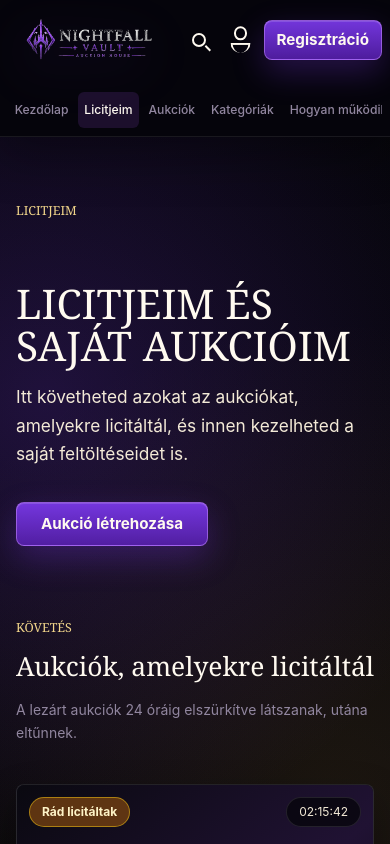
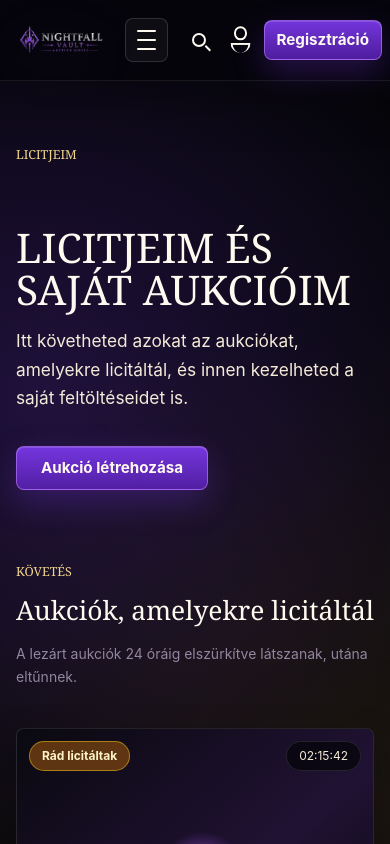
Before and after one commit to Mazaine/nightfall-vault, a React (Vite) app in the folder frontend/: page /account in a window 390 px wide. Shown: the top 844 px of the page. Built offline with nearby package versions, Linux system fonts and the light colour scheme.

Commit message:
Add responsive navigation and auction image UI

```diff
--- a/frontend/src/App.tsx
+++ b/frontend/src/App.tsx
@@ -1,4 +1,4 @@
-import { Route, Routes } from "react-router-dom";
+import { Navigate, Route, Routes } from "react-router-dom";
 import { SiteFooter } from "./components/SiteFooter";
 import { SiteHeader } from "./components/SiteHeader";
 import { AboutPage } from "./pages/AboutPage";
@@ -20,6 +20,28 @@ import { HowItWorksPage } from "./pages/HowItWorksPage";
 import { InfoPage } from "./pages/InfoPages";
 import { OrdersPage } from "./pages/OrdersPage";
 
+function hasAdminSession() {
+  if (typeof window === "undefined") {
+    return false;
+  }
+
+  const rawUser = window.localStorage.getItem("nightfall_user");
+  if (!rawUser) {
+    return false;
+  }
+
+  try {
+    const user = JSON.parse(rawUser) as { role?: string; isAdmin?: boolean };
+    return user.role === "admin" || user.isAdmin === true;
+  } catch {
+    return false;
+  }
+}
+
+function AdminRoute() {
+  return hasAdminSession() ? <AdminLayout /> : <Navigate to="/" replace />;
+}
+
 function App() {
   return (
     <div className="app-shell">
@@ -39,7 +61,7 @@ function App() {
           <Route path="/contact" element={<ContactPage />} />
           <Route path="/login" element={<AuthPage mode="login" />} />
           <Route path="/register" element={<AuthPage mode="register" />} />
-          <Route path="/admin" element={<AdminLayout />}>
+          <Route path="/admin" element={<AdminRoute />}>
             <Route index element={<AdminDashboardPage />} />
             <Route path="auctions" element={<AdminAuctionsPage />} />
             <Route path="orders" element={<AdminOrdersPage />} />
--- a/frontend/src/components/SiteHeader.css
+++ b/frontend/src/components/SiteHeader.css
@@ -59,6 +59,30 @@
 .site-nav a.active {
   background: rgb(168 85 247 / 0.14);
   color: var(--color-text-primary);
+}
+
+.menu-toggle {
+  display: none;
+  width: 2.7rem;
+  height: 2.7rem;
+  border: 1px solid rgb(255 255 255 / 0.14);
+  border-radius: var(--radius-md);
+  background: rgb(255 255 255 / 0.04);
+  color: var(--color-text-primary);
+  place-items: center;
+  padding: 0.62rem;
+}
+
+.menu-toggle span {
+  display: block;
+  width: 1.18rem;
+  height: 2px;
+  border-radius: var(--radius-full);
+  background: currentColor;
+}
+
+.menu-toggle span + span {
+  margin-top: 0.28rem;
 }
 
 .header-actions {
@@ -130,20 +154,41 @@
 
 @media (max-width: 1180px) {
   .site-header-inner {
-    grid-template-columns: 1fr auto;
+    position: relative;
+    grid-template-columns: minmax(0, 1fr) auto auto;
+  }
+
+  .menu-toggle {
+    display: grid;
   }
 
   .site-nav {
+    position: absolute;
+    top: calc(100% + 0.65rem);
+    right: 0;
     grid-column: 1 / -1;
     order: 3;
-    overflow-x: auto;
-    justify-content: flex-start;
-    padding-bottom: var(--space-2);
-    scrollbar-width: none;
+    display: none;
+    width: min(28rem, calc(100vw - 2rem));
+    max-height: calc(100vh - 7rem);
+    overflow-y: auto;
+    border: 1px solid var(--color-divider);
+    border-radius: var(--radius-lg);
+    background: #05040b;
+    box-shadow: 0 24px 70px rgb(0 0 0 / 0.55);
+    padding: var(--space-3);
+    white-space: normal;
   }
 
-  .site-nav::-webkit-scrollbar {
-    display: none;
+  .site-nav.is-open {
+    display: grid;
+    gap: var(--space-1);
+  }
+
+  .site-nav a {
+    width: 100%;
+    padding: var(--space-3);
+    font-size: var(--font-size-body-sm);
   }
 }
 
@@ -156,6 +201,12 @@
   .brand-logo {
     width: clamp(11rem, 52vw, 16rem);
     height: 5rem;
+  }
+
+  .site-nav {
+    left: 0;
+    right: 0;
+    width: 100%;
   }
 
   .login-button,
--- a/frontend/src/components/SiteHeader.tsx
+++ b/frontend/src/components/SiteHeader.tsx
@@ -1,3 +1,4 @@
+import { useState } from "react";
 import { Link, NavLink } from "react-router-dom";
 
 const navItems = [
@@ -40,8 +41,10 @@ function getStoredUser() {
 }
 
 export function SiteHeader() {
+  const [isMenuOpen, setIsMenuOpen] = useState(false);
   const user = getStoredUser();
   const brandTarget = user.isAdmin ? "/admin" : "/";
+  const closeMenu = () => setIsMenuOpen(false);
 
   return (
     <header className="site-header">
@@ -54,9 +57,26 @@ export function SiteHeader() {
           />
         </Link>
 
-        <nav className="site-nav" aria-label="Elsődleges navigáció">
+        <button
+          className="menu-toggle"
+          type="button"
+          aria-label={isMenuOpen ? "Menü bezárása" : "Menü megnyitása"}
+          aria-expanded={isMenuOpen}
+          aria-controls="primary-navigation"
+          onClick={() => setIsMenuOpen((value) => !value)}
+        >
+          <span />
+          <span />
+          <span />
+        </button>
+
+        <nav
+          className={isMenuOpen ? "site-nav is-open" : "site-nav"}
+          id="primary-navigation"
+          aria-label="Elsődleges navigáció"
+        >
           {navItems.map((item) => (
-            <NavLink to={item.to} key={item.to} end={item.to === "/"}>
+            <NavLink to={item.to} key={item.to} end={item.to === "/"} onClick={closeMenu}>
               {item.label}
             </NavLink>
           ))}
--- a/frontend/src/pages/AccountPage.tsx
+++ b/frontend/src/pages/AccountPage.tsx
@@ -1,6 +1,9 @@
+import { ChangeEvent, FormEvent, useState } from "react";
 import { Link } from "react-router-dom";
 import { AuctionCard } from "../components/AuctionCard";
 import { categories, conditionOptions, ownAuctions, watchedAuctions } from "../data/content";
+
+const MAX_AUCTION_IMAGES = 5;
 
 const editableFields = [
   "kép",
@@ -17,6 +20,34 @@ const lockedFields = [
 ];
 
 export function AccountPage() {
+  const [auctionImages, setAuctionImages] = useState<File[]>([]);
+  const [coverImageIndex, setCoverImageIndex] = useState(0);
+  const [imageMessage, setImageMessage] = useState("");
+
+  const handleImageChange = (event: ChangeEvent<HTMLInputElement>) => {
+    const selectedFiles = Array.from(event.target.files ?? []);
+    const limitedFiles = selectedFiles.slice(0, MAX_AUCTION_IMAGES);
+
+    setAuctionImages(limitedFiles);
+    setCoverImageIndex(0);
+    setImageMessage(
+      selectedFiles.length > MAX_AUCTION_IMAGES
+        ? "Legfeljebb 5 képet tölthetsz fel, ezért az első 5 képet tartottuk meg."
+        : "",
+    );
+  };
+
+  const handleCreateAuction = (event: FormEvent<HTMLFormElement>) => {
+    event.preventDefault();
+
+    if (auctionImages.length === 0) {
+      setImageMessage("Legalább 1 képet kötelező feltölteni az aukcióhoz.");
+      return;
+    }
+
+    setImageMessage("A képfeltöltési adatok rendben vannak. A bekötés a backend aukció API elkészülésekor történik.");
+  };
+
   return (
     <section className="container page-shell account-auctions-page">
       <p className="eyebrow">Licitjeim</p>
@@ -108,15 +139,38 @@ export function AccountPage() {
           <Link className="text-link" to="/how-it-works">Szabályok részletesen</Link>
         </div>
 
-        <form className="side-panel auction-create-form">
+        <form className="side-panel auction-create-form" onSubmit={handleCreateAuction}>
           <label>
             Név
             <input type="text" placeholder="Aukció címe" />
           </label>
-          <label>
-            Kép
-            <input type="file" accept="image/*" />
-          </label>
+          <div className="form-wide image-upload-field">
+            <label>
+              Képek
+              <input type="file" accept="image/*" multiple onChange={handleImageChange} />
+            </label>
+            <small>
+              Minimum 1, maximum 5 kép tölthető fel. Válaszd ki, melyik legyen a borítókép.
+            </small>
+            {auctionImages.length > 0 ? (
+              <div className="cover-image-list" aria-label="Borítókép kiválasztása">
+                {auctionImages.map((file, index) => (
+                  <label className="cover-image-option" key={`${file.name}-${file.lastModified}`}>
+                    <input
+                      type="radio"
+                      name="coverImage"
+                      checked={coverImageIndex === index}
+                      onChange={() => setCoverImageIndex(index)}
+                    />
+                    <span>{index + 1}. kép</span>
+                    <strong>{file.name}</strong>
+                    {coverImageIndex === index ? <em>Borítókép</em> : null}
+                  </label>
+                ))}
+              </div>
+            ) : null}
+            {imageMessage ? <p className="form-message">{imageMessage}</p> : null}
+          </div>
           <label className="form-wide">
             Leírás
             <textarea rows={5} placeholder="Állapot, kiadás, különleges tudnivalók..." />
--- a/frontend/src/pages/home/HomeFeatured.tsx
+++ b/frontend/src/pages/home/HomeFeatured.tsx
@@ -9,7 +9,6 @@ export function HomeFeatured() {
       <div className="main-column">
         <div className="section-heading">
           <div>
-            <p className="eyebrow">Kurált válogatás</p>
             <h2>Kiemelt aukciók</h2>
           </div>
           <Link className="text-link" to="/auctions">Összes aukció</Link>
--- a/frontend/src/styles/base/global.css
+++ b/frontend/src/styles/base/global.css
@@ -704,9 +704,70 @@ h3 {
   padding: var(--space-3);
 }
 
+.auction-create-form select {
+  color-scheme: dark;
+}
+
+.auction-create-form select option {
+  background-color: #17131c;
+  color: #f5f1fa;
+}
+
+.auction-create-form select option:checked {
+  background-color: #7c3aed;
+  color: #ffffff;
+}
+
+.auction-create-form select option:hover {
+  background-color: #5b21b6;
+  color: #ffffff;
+}
+
 .auction-create-form small {
   color: #fef3c7;
   font-size: var(--font-size-caption);
+}
+
+.image-upload-field {
+  display: grid;
+  gap: var(--space-3);
+}
+
+.cover-image-list {
+  display: grid;
+  gap: var(--space-2);
+}
+
+.cover-image-option {
+  grid-template-columns: auto auto minmax(0, 1fr) auto;
+  align-items: center;
+  border: 1px solid var(--color-border);
+  border-radius: var(--radius-md);
+  background: rgb(255 255 255 / 0.045);
+  padding: var(--space-3);
+}
+
+.cover-image-option input {
+  width: auto;
+}
+
+.cover-image-option strong {
+  overflow: hidden;
+  color: var(--color-text-primary);
+  text-overflow: ellipsis;
+  white-space: nowrap;
+}
+
+.cover-image-option em {
+  color: #facc15;
+  font-size: var(--font-size-caption);
+  font-style: normal;
+}
+
+.form-message {
+  margin: 0;
+  color: #fef3c7;
+  font-size: var(--font-size-body-sm);
 }
 
 .form-wide {
```
